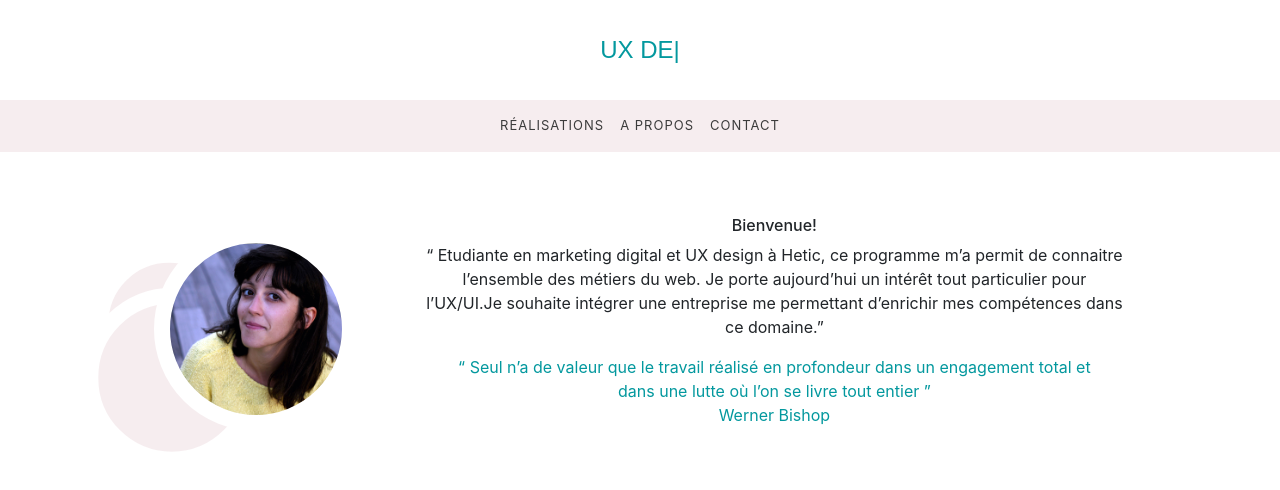
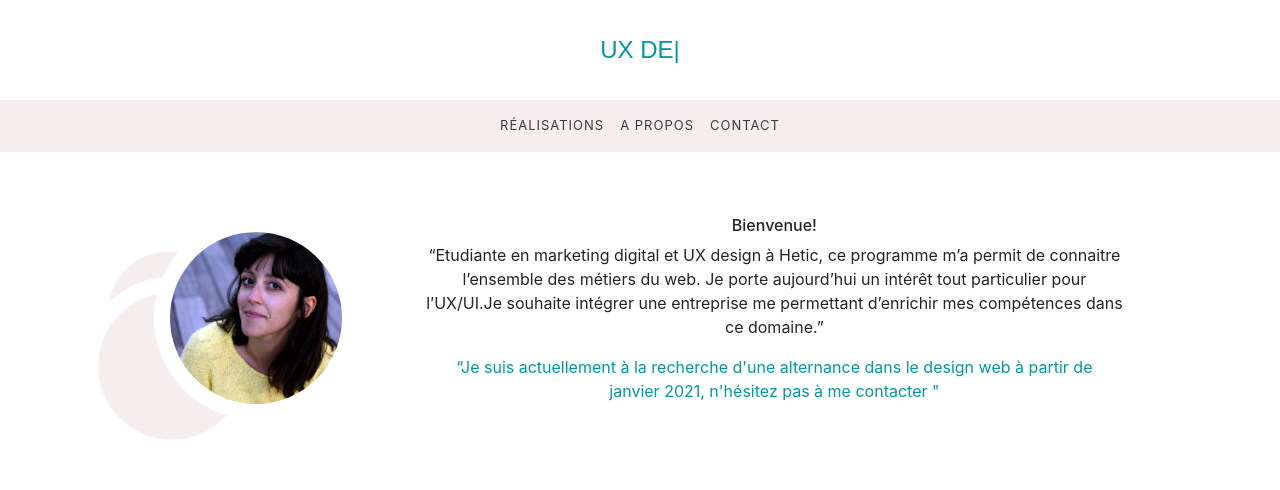
Before and after one commit to Digidelphine/book2020, a React (Create React App) app in the folder book2020/: page / in a window 1280 px wide. Shown: the top 490 px of the page. Built offline with nearby package versions, Linux system fonts and the light colour scheme; a web font is replaced by a local one.

Commit message:
add change about

```diff
--- a/book2020/src/composants/About/About.css
+++ b/book2020/src/composants/About/About.css
@@ -46,3 +46,7 @@
     margin: 1em;
     color: #03989E;
 }
+
+.contact {
+    color: #03989E;
+}
--- a/book2020/src/composants/About/About.js
+++ b/book2020/src/composants/About/About.js
@@ -1,6 +1,7 @@
 import React from 'react'
 import './About.css'
 import img from '../../img/avatar.jpg'
+import { Link } from 'react-router-dom'
 
 function About() {
   return (
@@ -13,15 +14,14 @@ function About() {
             </div>
             <div className="descriptif">
                 <h2>Bienvenue!</h2>
-                <p>“ Etudiante en marketing digital et UX design à Hetic,
+                <p>“Etudiante en marketing digital et UX design à Hetic,
                     ce programme m’a permit de connaitre l’ensemble des métiers
                     du web. Je porte aujourd’hui un intérêt tout particulier pour
                     l’UX/UI.Je souhaite intégrer une entreprise me permettant
                     d’enrichir mes compétences dans ce domaine.”
                 </p>
-                <p className="citation">“ Seul n’a de valeur que le travail réalisé en profondeur dans
-                    un engagement total et dans une lutte où l’on se livre tout
-                    entier ” <br/>Werner Bishop
+                <p className="citation">
+                    “Je suis actuellement à la recherche d'une alternance dans le design web à partir de janvier 2021, n'hésitez pas à me <Link className="contact" to="/contact"> contacter </Link>"
                 </p>
             </div>
         </div>
```
